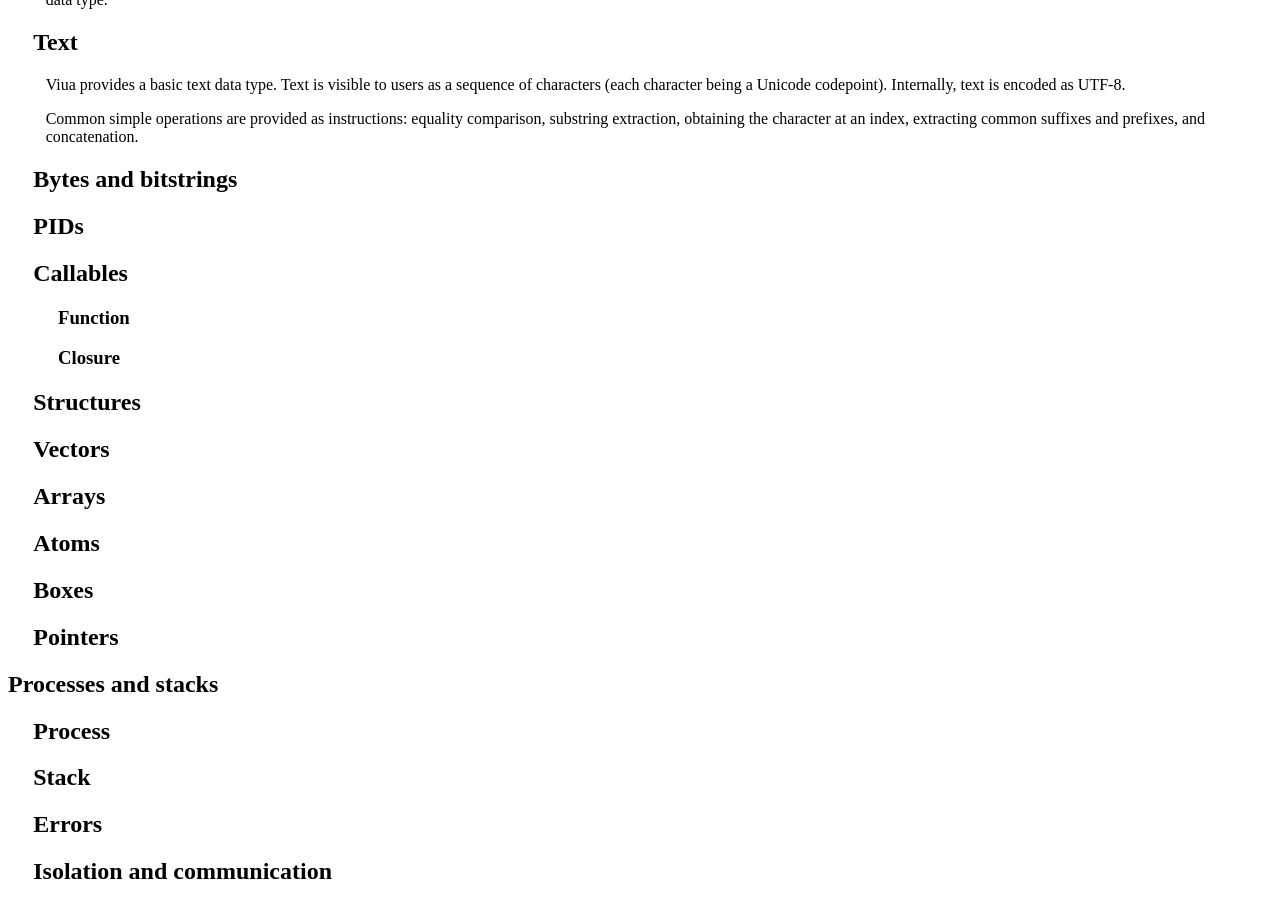
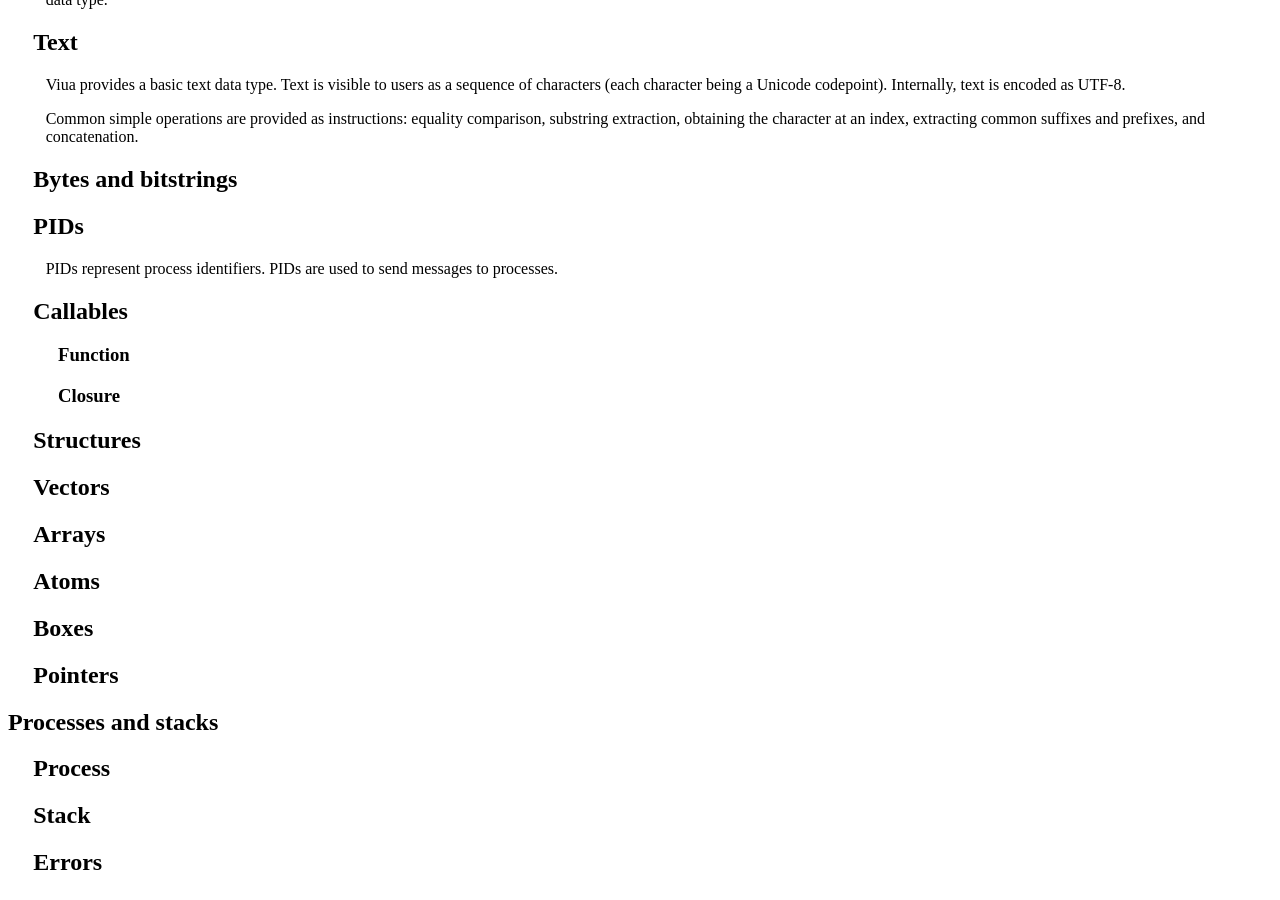
Before and after one commit to marekjm/docs.viuavm.org, a Jekyll site: the page built from model.html, in a window 1280 px wide and 900 px high, scrolled down 7243 px. Built offline with Jekyll 4.4.1, drawn with Linux system fonts in a browser that asks for light colours.

Commit message:
What are PIDs for

```diff
--- a/model.html
+++ b/model.html
@@ -769,6 +769,11 @@
 
     <section>
         <h2> PIDs </h2>
+
+        <p>
+            PIDs represent process identifiers.
+            PIDs are used to send messages to processes.
+        </p>
     </section>
 
     <section>
```
